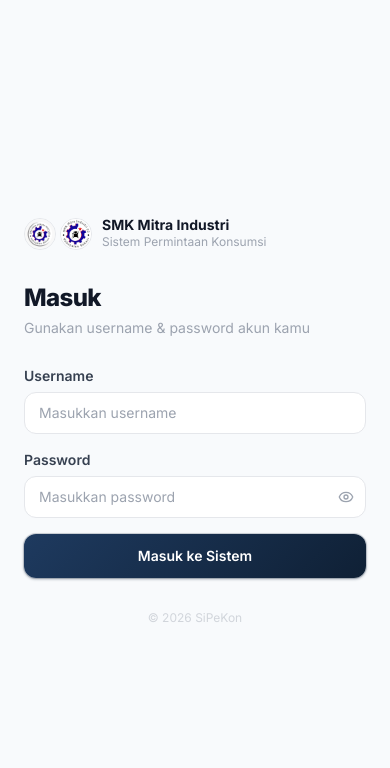
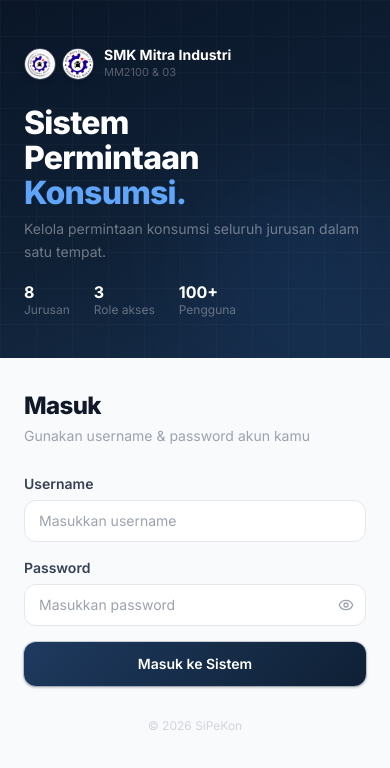
Before and after one commit to alvinnozf-ux/web-konsumsi, a Next.js app: page /login in a window 390 px wide. Shown: the top 768 px of the page. Built offline with nearby package versions, Linux system fonts and the light colour scheme.

Commit message:
feat: mobile login - branding header dari desktop

```diff
--- a/src/app/login/page.tsx
+++ b/src/app/login/page.tsx
@@ -99,21 +99,71 @@ export default function LoginPage() {
         <p className="relative z-10 text-white/20 text-xs">© 2026 SiPeKon</p>
       </div>
 
-      {/* Right — form */}
-      <div className="flex-1 flex items-center justify-center bg-slate-50 p-6">
-        <div className="w-full max-w-[360px]">
+      {/* Right — form (desktop) + full page (mobile) */}
+      <div className="flex-1 flex flex-col md:items-center md:justify-center md:bg-slate-50 md:p-6">
 
-          {/* Mobile logo */}
-          <div className="md:hidden flex items-center gap-2.5 mb-8">
-            <div className="flex items-center gap-1">
-              <img src="/logo-mm2100.png" alt="SMK MM2100" className="w-8 h-8 rounded-full object-cover border border-gray-200" />
-              <img src="/logo-03.png" alt="SMK 03" className="w-8 h-8 rounded-full object-cover border border-gray-200" />
+        {/* ── Mobile header (branding panel versi mobile, ref dari desktop) ── */}
+        <div
+          className="md:hidden relative overflow-hidden px-6 pt-12 pb-10 flex flex-col justify-between"
+          style={{ background: "linear-gradient(160deg, #0a1628 0%, #0f2035 55%, #162d4a 100%)" }}
+        >
+          {/* Grid bg */}
+          <div
+            className="absolute inset-0 opacity-[0.04]"
+            style={{
+              backgroundImage: "linear-gradient(rgba(255,255,255,.6) 1px, transparent 1px), linear-gradient(90deg, rgba(255,255,255,.6) 1px, transparent 1px)",
+              backgroundSize: "36px 36px",
+            }}
+          />
+          {/* Glow blob */}
+          <div
+            className="absolute bottom-0 right-0 w-48 h-48 rounded-full opacity-10 blur-3xl"
+            style={{ background: "#3b82f6" }}
+          />
+
+          {/* Logo row */}
+          <div className="relative z-10 flex items-center gap-2.5 mb-6">
+            <div className="flex items-center gap-1.5">
+              <img src="/logo-mm2100.png" alt="SMK MM2100" className="w-8 h-8 rounded-full object-cover border border-white/20 shadow-md" />
+              <img src="/logo-03.png" alt="SMK 03" className="w-8 h-8 rounded-full object-cover border border-white/20 shadow-md" />
             </div>
             <div>
-              <p className="text-gray-900 font-bold text-sm leading-none">SMK Mitra Industri</p>
-              <p className="text-gray-400 text-xs mt-0.5">Sistem Permintaan Konsumsi</p>
+              <p className="text-white text-sm font-bold leading-none">SMK Mitra Industri</p>
+              <p className="text-white/30 text-[11px] mt-0.5">MM2100 &amp; 03</p>
             </div>
           </div>
+
+          {/* Headline — sama persis dengan desktop */}
+          <div className="relative z-10 space-y-4">
+            <div>
+              <h1 className="text-[32px] font-extrabold text-white leading-[1.1] tracking-tight">
+                Sistem<br />
+                Permintaan<br />
+                <span className="text-blue-400">Konsumsi.</span>
+              </h1>
+              <p className="text-white/40 text-sm leading-relaxed mt-2">
+                Kelola permintaan konsumsi seluruh jurusan dalam satu tempat.
+              </p>
+            </div>
+
+            {/* Stats strip */}
+            <div className="flex gap-6 pt-1">
+              {[
+                { num: "8", label: "Jurusan" },
+                { num: "3", label: "Role akses" },
+                { num: "100+", label: "Pengguna" },
+              ].map((s) => (
+                <div key={s.label}>
+                  <p className="text-white text-base font-bold leading-none">{s.num}</p>
+                  <p className="text-white/35 text-xs mt-0.5">{s.label}</p>
+                </div>
+              ))}
+            </div>
+          </div>
+        </div>
+
+        {/* ── Form area ── */}
+        <div className="flex-1 md:flex-none w-full md:max-w-[360px] bg-slate-50 md:bg-transparent px-6 py-8 md:p-0">
 
           <div className="mb-7">
             <h2 className="text-2xl font-extrabold text-gray-900 tracking-tight">Masuk</h2>
```
